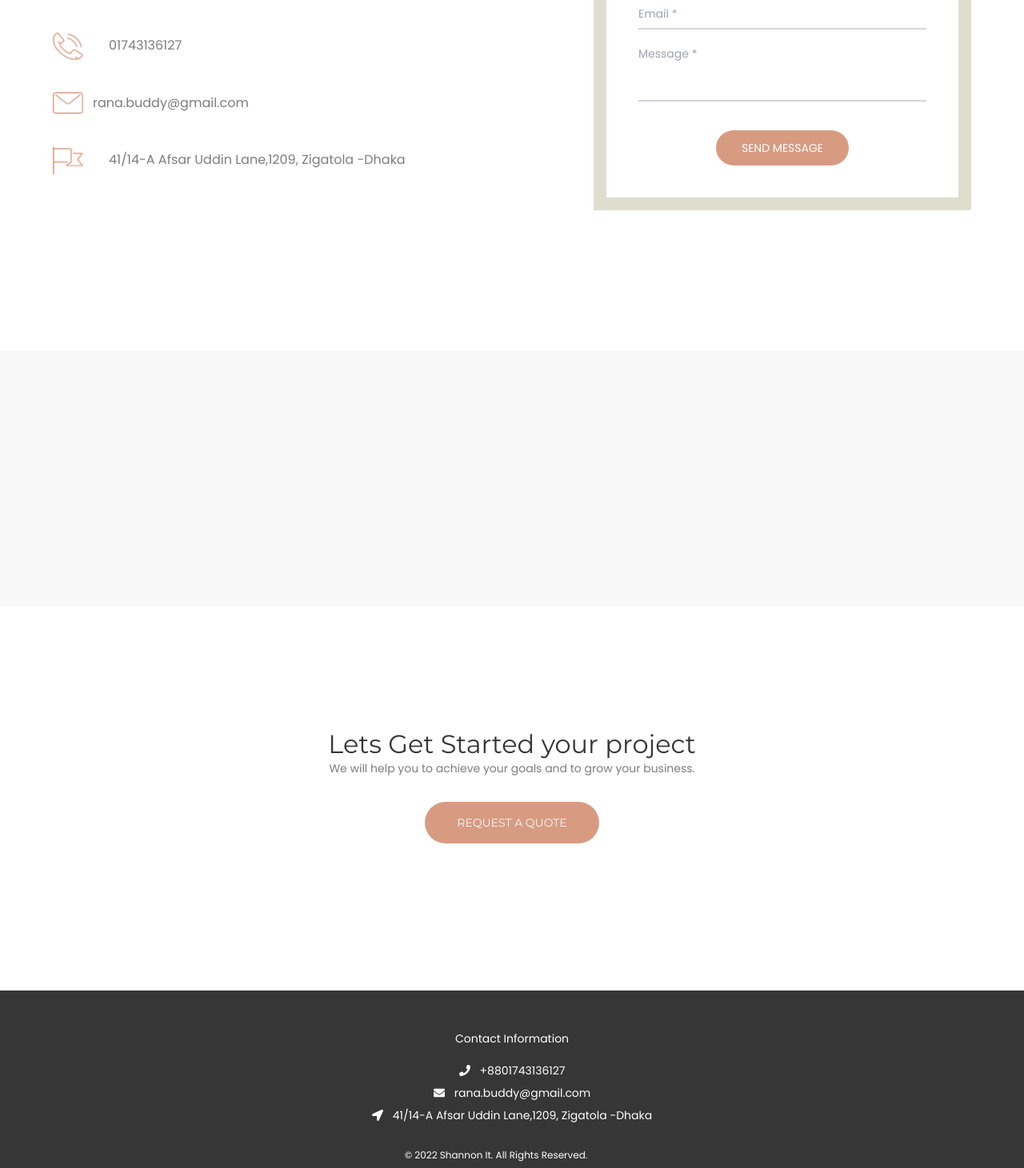
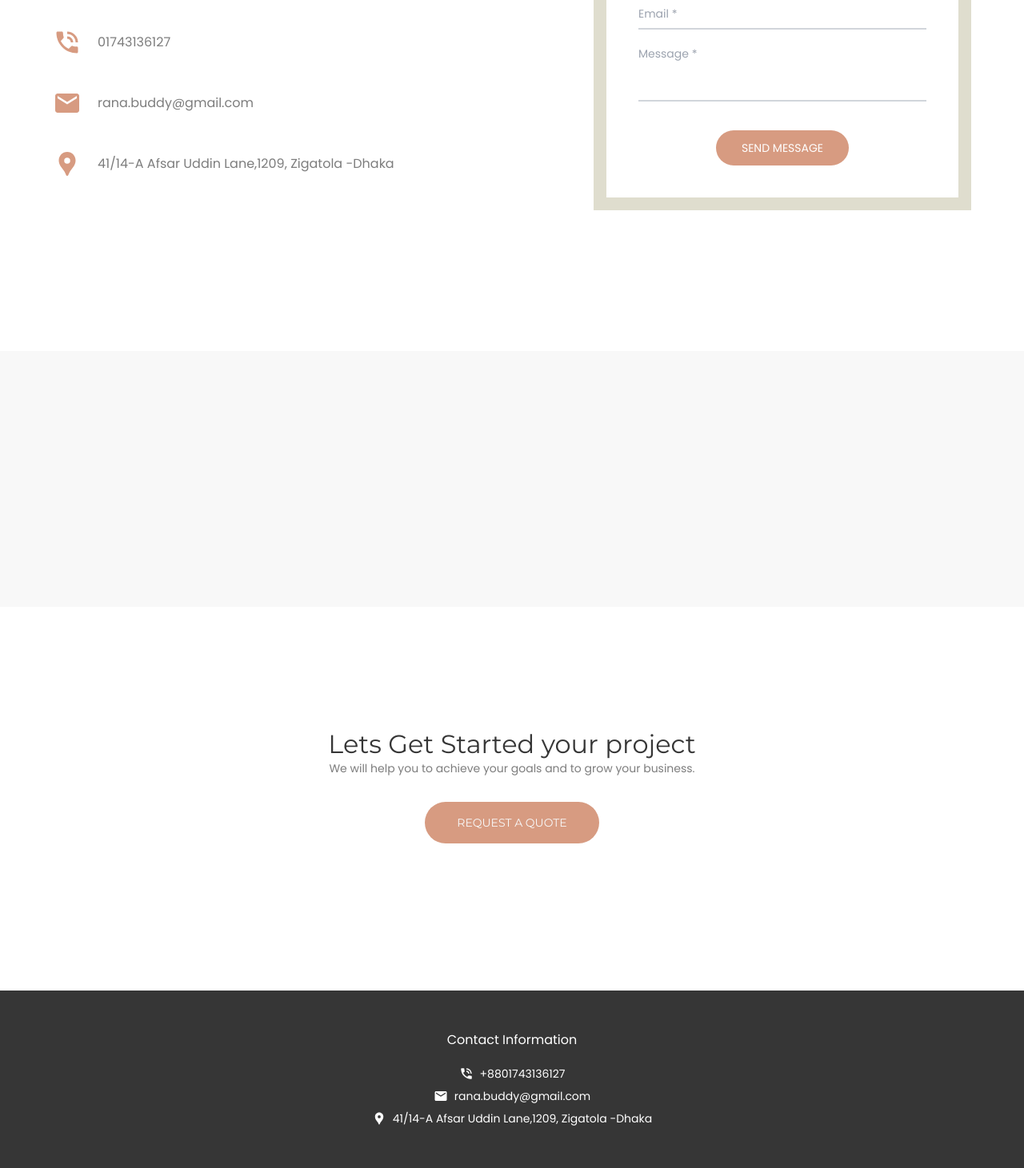
Before and after one commit to ashfakniloy/shannonit, a Next.js app: page /contact in a window 1280 px wide. Shown: the part 909-2370 px from the top of the page at 80% size. Built offline with nearby package versions, Linux system fonts and the light colour scheme.

Commit message:
fixed some issues

```diff
--- a/components/ContactInfo.js
+++ b/components/ContactInfo.js
@@ -1,5 +1,6 @@
 import { useState } from "react";
-import Image from "next/image";
+import { MdPhoneInTalk, MdEmail, MdLocationPin } from "react-icons/md";
+// import Image from "next/image";
 
 function ContactInfo() {
   const [name, setName] = useState("");
@@ -24,39 +25,41 @@ function ContactInfo() {
               consideration all your requires with pleasure.
             </p>
             <div className="flex flex-col gap-7 lg:gap-10 mt-7 lg:mt-10  text-custom-gray3">
-              <div className="flex items-center gap-8 ">
-                <Image
+              <div className="flex items-center gap-5 ">
+                <MdPhoneInTalk className="text-4xl fill-custom-orange" />
+                {/* <Image
                   src="/images/contact/phone.png"
                   alt=""
                   width={38}
                   height={35}
-                />
+                /> */}
                 <p>01743136127</p>
               </div>
-              <div className="flex items-center gap-3 ">
-                <Image
+              <div className="flex items-center gap-5 ">
+                <MdEmail className="text-4xl fill-custom-orange" />
+
+                {/* <Image
                   src="/images/contact/message.png"
                   alt=""
                   width={38}
                   height={28}
-                />
-                <p className="">rana.buddy@gmail.com</p>
+                /> */}
+                <p>rana.buddy@gmail.com</p>
               </div>
-              <div className="flex items-center gap-8 ">
-                <Image
+              <div className="flex items-center gap-5 ">
+                <MdLocationPin className="text-4xl fill-custom-orange" />
+                {/* <Image
                   src="/images/contact/location.png"
                   alt=""
                   width={38}
                   height={35}
-                />
-                <p className="">
-                  41/14-A Afsar Uddin Lane,1209, Zigatola -Dhaka
-                </p>
+                /> */}
+                <p>41/14-A Afsar Uddin Lane,1209, Zigatola -Dhaka</p>
               </div>
             </div>
           </div>
 
-          <div className="lg:place-self-end border-[16px] border-[#dfddce] p-4 lg:p-10">
+          <div className="lg:place-self-end border-[16px] border-[#dfddce] p-6 lg:p-10">
             <div className="text-center heading-lg leading-snug lg:text-[26px]">
               <h1>Have questions?</h1>
               <h1>We call you back!</h1>
@@ -71,14 +74,14 @@ function ContactInfo() {
                 value={name}
                 onChange={(e) => setName(e.target.value)}
                 placeholder="Your name *"
-                className="w-[250px] lg:w-[360px] outline-none py-2 border-b-2 border-gray-300 focus:border-red-500 "
+                className="w-full lg:w-[360px] outline-none py-2 border-b-2 border-gray-300 focus:border-red-500 "
               />
               <input
                 type="email"
                 value={email}
                 onChange={(e) => setEmail(e.target.value)}
                 placeholder="Email *"
-                className="mt-3 w-[250px] lg:w-[360px] outline-none py-2 border-b-2 border-gray-300 focus:border-red-500 "
+                className="mt-3 w-full lg:w-[360px] outline-none py-2 border-b-2 border-gray-300 focus:border-red-500 "
               />
               <textarea
                 type="text"
@@ -86,8 +89,8 @@ function ContactInfo() {
                 onChange={(e) => setMessage(e.target.value)}
                 placeholder="Message *"
                 rows="3"
-                className="mt-3 w-[250px] lg:w-[360px] outline-none py-2 border-b-2 border-gray-300 focus:border-red-500 resize-none"
-              ></textarea>
+                className="mt-3 w-full lg:w-[360px] outline-none py-2 border-b-2 border-gray-300 focus:border-red-500 resize-none"
+              />
 
               <button
                 type="submit"
--- a/components/Footer.js
+++ b/components/Footer.js
@@ -1,28 +1,27 @@
 import { FaPhone, FaEnvelope, FaLocationArrow } from "react-icons/fa";
+import { MdPhoneInTalk, MdEmail, MdLocationPin } from "react-icons/md";
 
 function Footer() {
   return (
     <div className="bg-custom-gray py-[50px]">
       <div className="mt-10 lg:mt-0 flex flex-col items-center gap-2 text-sm font-medium text-white">
-        <p className="">Contact Information</p>
-        <div className="mt-3 flex items-center gap-3">
-          {/* <FaPhone /> <a href="tel:01743136127">01743136127</a> */}
-          <FaPhone />
+        <p className="text-base">Contact Information</p>
+        <div className="mt-3 flex items-center gap-2">
+          <MdPhoneInTalk className="text-lg" />
           <a href="https://api.whatsapp.com/send?phone=+8801743136127">
             +8801743136127
           </a>
         </div>
-        <div className=" flex items-center gap-3">
-          <FaEnvelope />
+        <div className=" flex items-center gap-2">
+          <MdEmail className="text-lg" />
           <a href="mailto:rana.buddy@gmail.com">rana.buddy@gmail.com</a>
-          {/* <p>rana.buddy@gmail.com</p> */}
         </div>
-        <div className=" flex items-center gap-3">
-          <FaLocationArrow />
+        <div className=" flex items-center gap-2">
+          <MdLocationPin className="text-lg" />
           <p>41/14-A Afsar Uddin Lane,1209, Zigatola -Dhaka</p>
         </div>
       </div>
-      <p className="mt-8 text-xs text-white text-center pr-10">
+      <p className="mt-14 text-xs text-white text-center pr-10">
         &copy; 2022 Shannon It. All Rights Reserved.
       </p>
     </div>
--- a/components/Products.js
+++ b/components/Products.js
@@ -10,10 +10,10 @@ function Products() {
     <div className="bg-white">
       <div className="lg:container py-20 px-4 lg:py-32">
         <div className="lg:w-2/4">
-          <div className="heading-lg">
-            <h2 className="">For all the things you want to do.</h2>
-            <h2 className="mt-2">For the things you love.</h2>
-          </div>
+          <h2 className="heading-lg leading-snug">
+            For all the things you want to do. <br />
+            For the things you love.
+          </h2>
         </div>
 
         <div className="lg:container py-16 px-4 grid lg:grid-cols-3 gap-6">
--- a/pages/about.js
+++ b/pages/about.js
@@ -5,7 +5,7 @@ import Counts from "../components/Counts";
 import Staff from "../components/Staff";
 import ServicesAccordion from "../components/ServicesAccordion";
 
-function about() {
+function AboutPage() {
   const title = "About page";
   const heading = "We are creative";
   const text = "There is a template for everything";
@@ -20,4 +20,4 @@ function about() {
   );
 }
 
-export default about;
+export default AboutPage;
--- a/pages/blog.js
+++ b/pages/blog.js
@@ -1,7 +1,7 @@
 import React from "react";
 import Layout from "../components/Layout";
 
-function blogPage() {
+function BlogPage() {
   const title = "Blog page";
   const heading = "We are creative";
   const text = "There is a template for everything";
@@ -15,4 +15,4 @@ function blogPage() {
   );
 }
 
-export default blogPage;
+export default BlogPage;
--- a/pages/clients.js
+++ b/pages/clients.js
@@ -3,7 +3,7 @@ import Comments from "../components/Comments";
 import Layout from "../components/Layout";
 import { clientList } from "../data/clientList";
 
-function clients() {
+function ClientsPage() {
   const title = "Client page";
   const heading = "Our dear clients";
   const text = "Beautifully Minimal";
@@ -37,4 +37,4 @@ function clients() {
   );
 }
 
-export default clients;
+export default ClientsPage;
--- a/pages/contact.js
+++ b/pages/contact.js
@@ -3,7 +3,7 @@ import ContactInfo from "../components/ContactInfo";
 import Layout from "../components/Layout";
 import Request from "../components/Request";
 
-function contact() {
+function ContactPage() {
   const title = "Contact page";
   const heading = "Contact information";
   const text = "Beautifully Minimal";
@@ -17,4 +17,4 @@ function contact() {
   );
 }
 
-export default contact;
+export default ContactPage;
--- a/pages/gallery.js
+++ b/pages/gallery.js
@@ -3,7 +3,7 @@ import ImageGrid from "../components/ImageGrid";
 import Layout from "../components/Layout";
 import { productList } from "../data/productList";
 
-function galleryPage() {
+function GalleryPage() {
   const title = "Gallery page";
   const heading = "For all the things you want to do.";
   const text = "There's a template for everything";
@@ -23,4 +23,4 @@ function galleryPage() {
   );
 }
 
-export default galleryPage;
+export default GalleryPage;
--- a/pages/more.js
+++ b/pages/more.js
@@ -2,7 +2,7 @@ import React from "react";
 import Layout from "../components/Layout";
 import { moreList } from "../data/moreList";
 
-function morePage() {
+function MorePage() {
   const title = "More page";
   const heading = "We are creative";
   const text = "There's a template for everything";
@@ -28,4 +28,4 @@ function morePage() {
   );
 }
 
-export default morePage;
+export default MorePage;
--- a/pages/services.js
+++ b/pages/services.js
@@ -4,7 +4,7 @@ import Services from "../components/Services";
 import Request from "../components/Request";
 import Pricing from "../components/Pricing";
 
-function servicesPage() {
+function ServicesPage() {
   const title = "Services page";
   const heading = "Get Your Next Project Done With Us.";
   const text = "There's a template for everything";
@@ -28,4 +28,4 @@ function servicesPage() {
   );
 }
 
-export default servicesPage;
+export default ServicesPage;
```
Also changed, not shown: components/Staff.js (+4 -4 lines), pages/our-team.js (+12 -15 lines).
